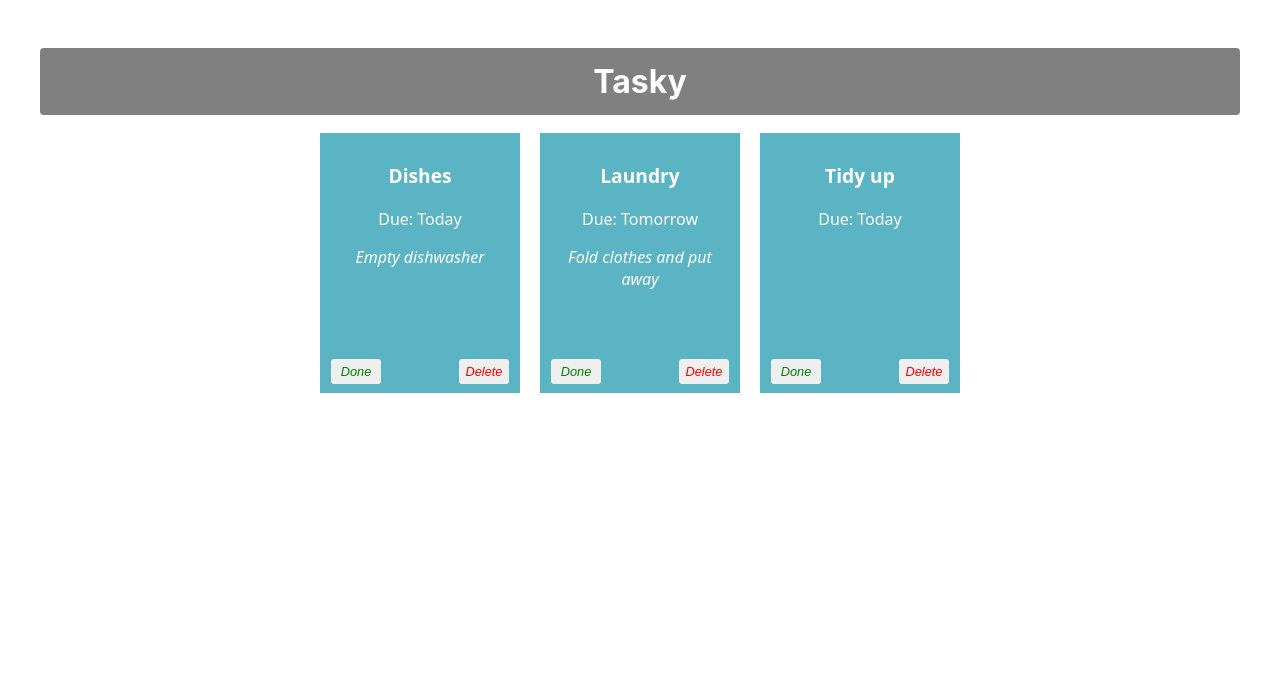
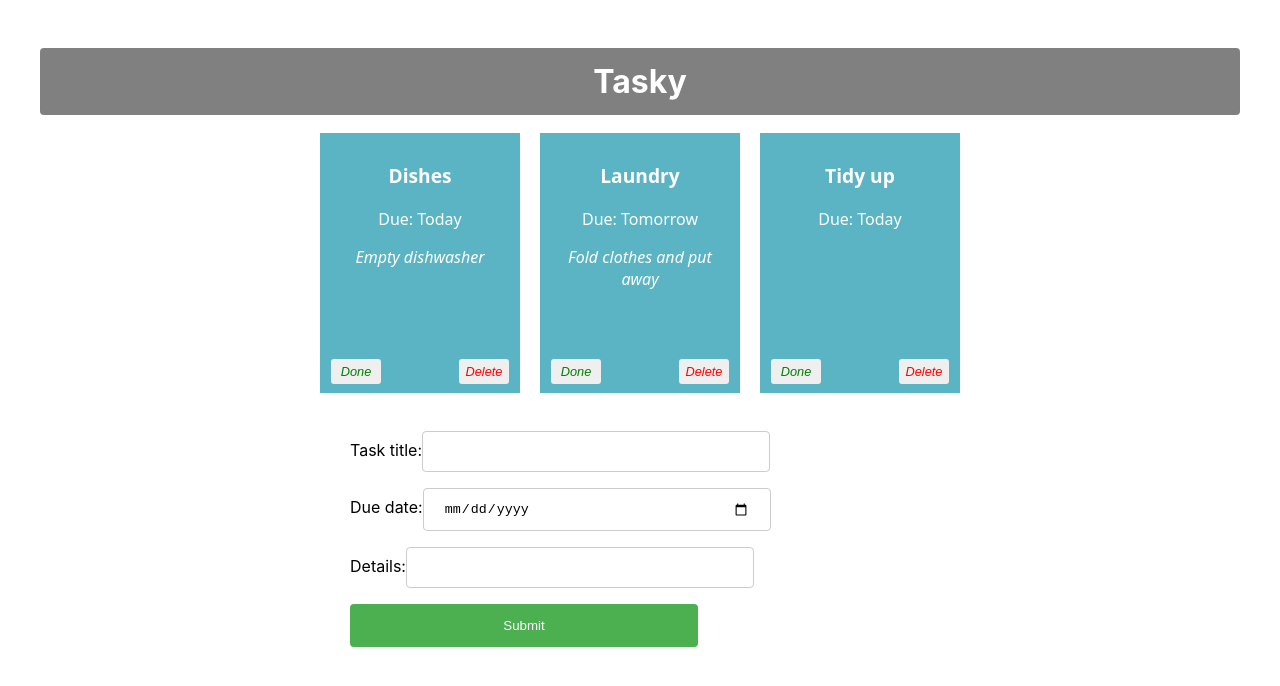
Before and after one commit to shanepower22/react-basics-labs, a React (Create React App) app in the folder tasky/: page / in a window 1280 px wide. Shown: the top 686 px of the page. Built offline with nearby package versions, Linux system fonts and the light colour scheme.

Commit message:
Add task form

```diff
--- a/tasky/src/App.css
+++ b/tasky/src/App.css
@@ -62,3 +62,34 @@ button {
   right: 5px;
   color: red;
 }
+
+input[type=text], input[type=date] {
+  width: 60%;
+  padding: 12px 20px;
+  margin: 8px 0;
+  display: inline-block;
+  border: 1px solid #ccc;
+  border-radius: 4px;
+  box-sizing: border-box;
+}
+
+input[type=submit] {
+  width: 60%;
+  background-color: #4CAF50;
+  color: white;
+  padding: 14px 20px;
+  margin: 8px 0;
+  border: none;
+  border-radius: 4px;
+  cursor: pointer;
+}
+
+input[type=submit]:hover {
+  background-color: #45a049;
+}
+
+form {
+  text-align: left;
+  width: 50%;
+  margin: auto;
+}
--- a/tasky/src/App.js
+++ b/tasky/src/App.js
@@ -2,6 +2,7 @@ import logo from './logo.svg';
 import './App.css';
 import Task from './components/Task';
 import React, { useState } from 'react';
+import AddTaskForm from './components/Form';
 
 function App() {
   const [ taskState, setTaskState ] = useState({
@@ -32,12 +33,13 @@ function App() {
           deadline={task.deadline}
           key={task.id}
           done={task.done}
+          markDone={() => doneHandler(index)}
           deleteTask = {() => deleteHandler(index)}
-      markDone={() => doneHandler(index)}
-
         />
       ))}
+      <AddTaskForm />
     </div>
+
   );
 
 
--- /dev/null
+++ b/tasky/src/components/Form.js
@@ -0,0 +1,28 @@
+import React from "react";
+
+const AddTaskForm = (props) => {
+
+  return (
+    <div>
+      <form>
+        <label>
+            Task title:
+            <input type="text" name="title" required />
+        </label>
+        <br />
+        <label>
+            Due date:
+            <input type="date" name="deadline" required />
+        </label>
+        <br />
+        <label>
+            Details:
+            <input type="text" name="description" />
+        </label>
+        <input type="submit" value="Submit" />
+        </form>
+    </div>
+  )
+};
+
+export default AddTaskForm;
```
Lines whose indentation alone changed are shown as unchanged.
